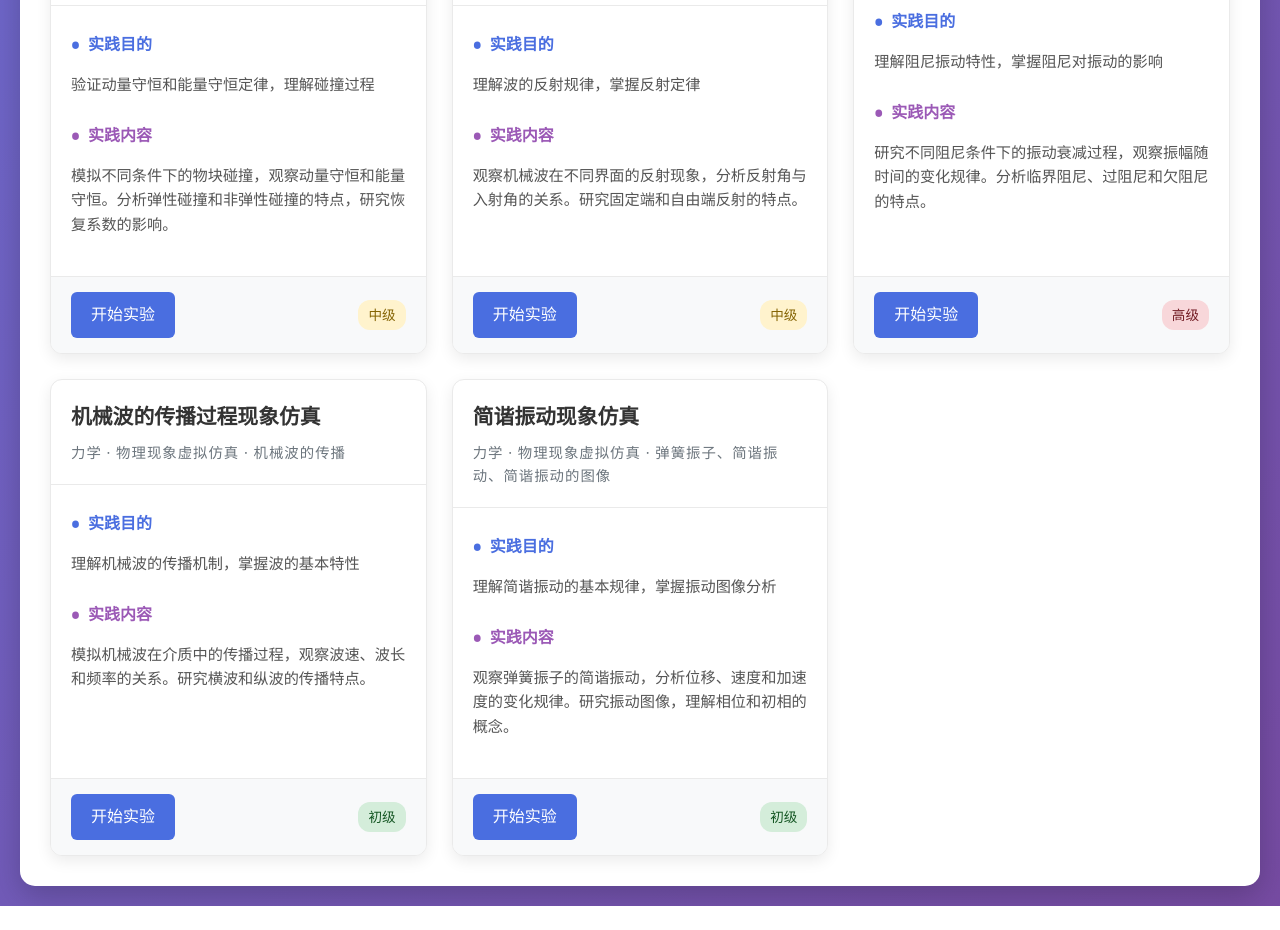
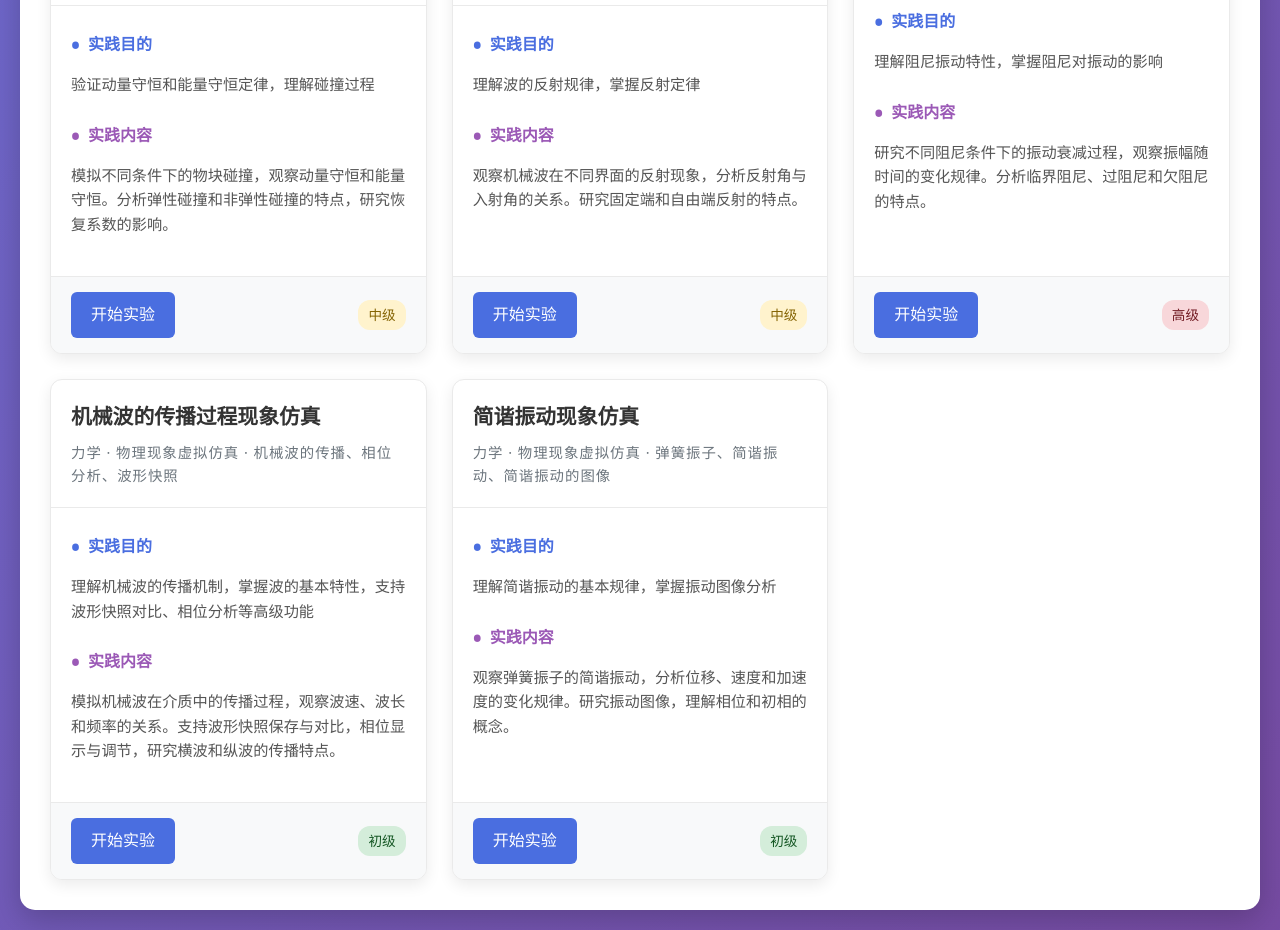
Before and after one commit to hactorfan-prog/physics-lab, a plain HTML site: page index.html in a window 1280 px wide. Shown: the part 2037-2967 px from the top of the page. Before the commit the page ends 2943 px from the top, so only its background shows below. Drawn offline with Linux system fonts and the light colour scheme.

Commit message:
更新index.html：新增机械波/光电效应/薄膜干涉等仿真页面链接，优化项目描述

```diff
--- a/index.html
+++ b/index.html
@@ -598,11 +598,11 @@
                     {
                         id: 13,
                         title: "机械波的传播过程现象仿真",
-                        purpose: "理解机械波的传播机制，掌握波的基本特性",
-                        content: "模拟机械波在介质中的传播过程，观察波速、波长和频率的关系。研究横波和纵波的传播特点。",
+                        purpose: "理解机械波的传播机制，掌握波的基本特性，支持波形快照对比、相位分析等高级功能",
+                        content: "模拟机械波在介质中的传播过程，观察波速、波长和频率的关系。支持波形快照保存与对比，相位显示与调节，研究横波和纵波的传播特点。",
                         difficulty: "beginner",
-                        geogebraUrl: "https://www.geogebra.org/m/s3utz7su",
-                        knowledgePoints: ["机械波的传播"]
+                        geogebraUrl: "jixiebochuanbo.html",
+                        knowledgePoints: ["机械波的传播", "相位分析", "波形快照"]
                     },
                     {
                         id: 14,
@@ -683,7 +683,7 @@
                         knowledgePoints: ["热力学第一定律", "等值过程"]
                     },
                     {
-            id: 31,  // 使用新ID 31
+                        id: 32,  // 修正ID重复，原31改为32
                         title: "卡诺热机循环虚拟仿真",
                         purpose: "理解卡诺热机循环的工作原理，掌握热机效率的计算方法",
                         content: "模拟卡诺热机的四个过程：等温膨胀、绝热膨胀、等温压缩和绝热压缩。观察热机工作过程中能量转换和状态变化，计算热机效率。",
@@ -699,11 +699,11 @@
                     {
                         id: 20,
                         title: "一对异种电荷形成的电场中电场线虚拟仿真",
-                        purpose: "可视化电场分布，理解电场线的物理意义",
-                        content: "观察一对异种电荷的电场线分布，分析电场强度的空间变化。研究等势面与电场线的关系，验证电场线性质。",
+                        purpose: "可视化电场分布，理解电场线的物理意义，优化颜色显示和交互逻辑",
+                        content: "观察一对异种电荷的电场线分布，分析电场强度的空间变化。优化颜色显示方案，支持交互调节电荷参数，研究等势面与电场线的关系，验证电场线性质。",
                         difficulty: "beginner",
-                        geogebraUrl: "https://www.geogebra.org/m/n49nuwhs",
-                        knowledgePoints: ["电场线"]
+                        geogebraUrl: "dianchangxian.html",
+                        knowledgePoints: ["电场线", "静电场", "等势面"]
                     },
                     {
                         id: 21,
@@ -724,7 +724,7 @@
                         knowledgePoints: ["洛伦兹力"]
                     },
                     {
-            id: 30,  // 使用新ID 30
+                        id: 30,
                         title: "霍尔效应现象仿真",
                         purpose: "理解霍尔效应原理，掌握霍尔电压与磁场、电流的关系",
                         content: "模拟霍尔效应中电子在磁场和电场中的受力与运动状态，展示电荷积累与平衡过程。观察霍尔电压随磁场和电流的变化规律。",
@@ -809,6 +809,33 @@
                         difficulty: "intermediate",
                         geogebraUrl: "danfengyanshe.html",
                         knowledgePoints: ["光的衍射", "单缝衍射", "半波带法"]
+                    },
+                    {
+                        id: 43,
+                        title: "光的起偏和检偏现象仿真",
+                        purpose: "理解光的偏振特性，掌握起偏和检偏的原理与操作",
+                        content: "模拟光的起偏和检偏实验，调整偏振片角度观察光强变化。优化UI面板样式，支持实时数据显示与分析，验证马吕斯定律的实际应用。",
+                        difficulty: "intermediate",
+                        geogebraUrl: "qipianhejianpian.html",
+                        knowledgePoints: ["光的偏振", "起偏", "检偏", "马吕斯定律"]
+                    },
+                    {
+                        id: 44,
+                        title: "薄膜干涉现象仿真",
+                        purpose: "理解薄膜干涉原理，掌握数据面板分析和计算逻辑",
+                        content: "模拟薄膜干涉实验，观察不同厚度、折射率下的干涉条纹。优化数据面板展示，支持干涉条纹间距计算与分析，验证薄膜干涉的光程差公式。",
+                        difficulty: "advanced",
+                        geogebraUrl: "bomoganshe.html",
+                        knowledgePoints: ["薄膜干涉", "光程差", "干涉条纹"]
+                    },
+                    {
+                        id: 45,
+                        title: "光栅衍射实验仿真",
+                        purpose: "综合理解光栅衍射原理，掌握实验数据记录与分析方法",
+                        content: "模拟光栅衍射实验，优化控制面板样式（滑块、按钮、光源选择器），完善数据记录和处理区域，支持公式展示和实验步骤引导。",
+                        difficulty: "advanced",
+                        geogebraUrl: "guangshanyanshe.html",
+                        knowledgePoints: [ "光栅衍射", "实验数据处理"]
                     }
                 ],
                 engineering: []
@@ -823,6 +850,15 @@
                         difficulty: "advanced",
                         geogebraUrl: "https://www.geogebra.org/m/ywhdbczc",
                         knowledgePoints: ["黑体辐射"]
+                    },
+                    {
+                        id: 46,
+                        title: "光电效应现象仿真",
+                        purpose: "理解光电效应原理，完善公式展示和状态显示",
+                        content: "模拟光电效应实验，观察光电流与入射光频率、强度的关系。完善公式展示区域，优化实验状态实时显示，验证爱因斯坦光电效应方程。",
+                        difficulty: "advanced",
+                        geogebraUrl: "guangdianxiaoying.html",
+                        knowledgePoints: ["光电效应", "爱因斯坦光电效应方程"]
                     }
                 ],
                 engineering: []
```
Lines whose indentation alone changed are shown as unchanged.
